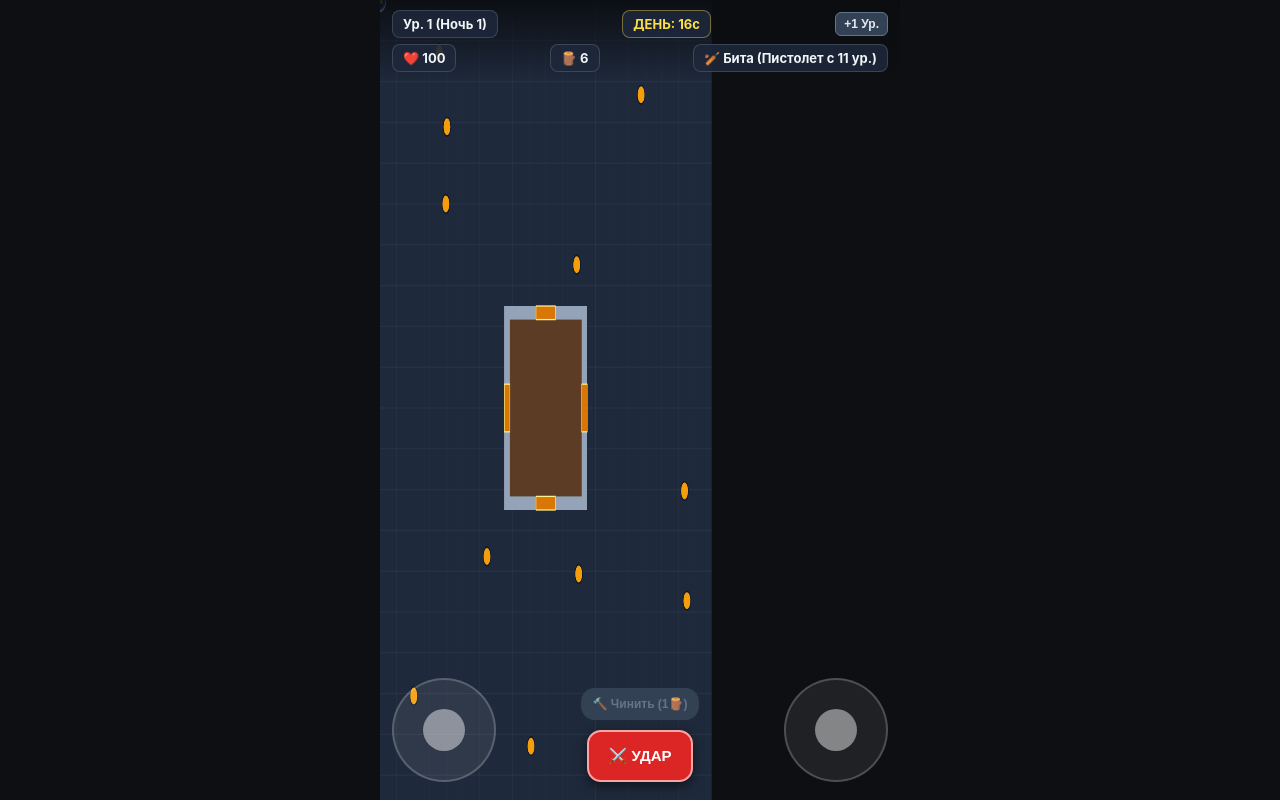
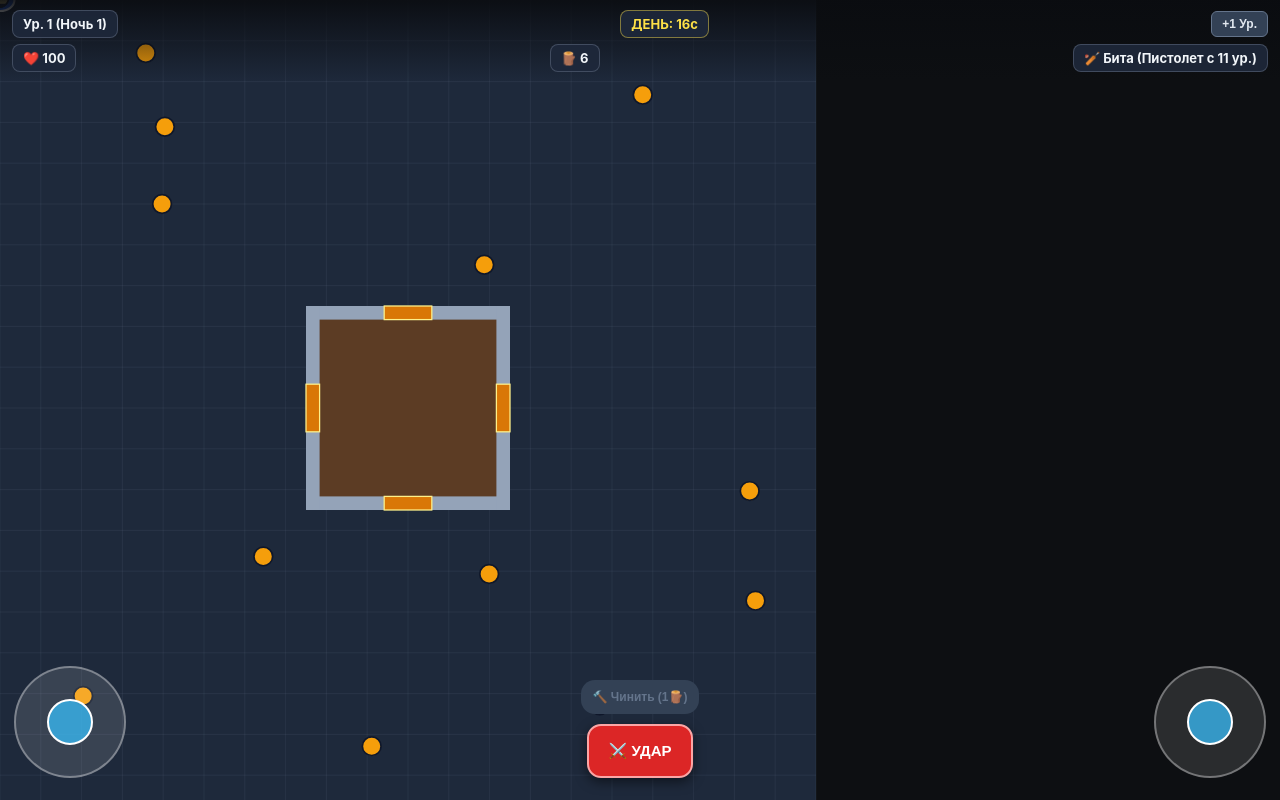
Before and after one commit to kanoatovferuz-ctrl/Igra, a plain HTML site: page index.html in a window 1280 px wide. Drawn offline with Linux system fonts and the light colour scheme.

Commit message:
Update style.css

```diff
--- a/style.css
+++ b/style.css
@@ -8,6 +8,8 @@
 }
 
 html, body {
+  position: fixed;
+  inset: 0;
   width: 100%;
   height: 100%;
   background: #0d0f12;
@@ -17,13 +19,20 @@ html, body {
 }
 
 #game-wrapper {
-  position: relative;
+  position: fixed;
+  inset: 0;
   width: 100%;
   height: 100%;
-  max-width: 520px;
-  margin: 0 auto;
-  display: flex;
-  flex-direction: column;
+  overflow: hidden;
+}
+
+#gameCanvas {
+  position: absolute;
+  inset: 0;
+  width: 100%;
+  height: 100%;
+  display: block;
+  z-index: 1;
 }
 
 #hud {
@@ -48,8 +57,8 @@ html, body {
 }
 
 .stat {
-  background: rgba(30, 41, 59, 0.85);
-  border: 1px solid rgba(148, 163, 184, 0.25);
+  background: rgba(30, 41, 59, 0.9);
+  border: 1px solid rgba(148, 163, 184, 0.3);
   padding: 5px 10px;
   border-radius: 8px;
   font-size: 13px;
@@ -58,7 +67,7 @@ html, body {
 
 .phase-day {
   color: #fde047;
-  border-color: rgba(253, 224, 71, 0.4);
+  border-color: rgba(253, 224, 71, 0.45);
 }
 
 .phase-night {
@@ -72,22 +81,16 @@ html, body {
   color: #e2e8f0;
   border: 1px solid #64748b;
   border-radius: 6px;
-  padding: 4px 8px;
+  padding: 5px 10px;
   font-size: 12px;
   font-weight: 600;
 }
 
-#gameCanvas {
-  width: 100%;
-  height: 100%;
-  display: block;
-}
-
 #controls {
   position: absolute;
-  bottom: 18px;
-  left: 12px;
-  right: 12px;
+  bottom: 22px;
+  left: 14px;
+  right: 14px;
   z-index: 10;
   display: flex;
   justify-content: space-between;
@@ -97,23 +100,25 @@ html, body {
 
 .joystick-zone {
   pointer-events: auto;
-  width: 104px;
-  height: 104px;
+  width: 112px;
+  height: 112px;
   border-radius: 50%;
-  background: rgba(255, 255, 255, 0.08);
-  border: 2px solid rgba(255, 255, 255, 0.2);
+  background: rgba(255, 255, 255, 0.12);
+  border: 2px solid rgba(255, 255, 255, 0.35);
   position: relative;
 }
 
 .joystick-knob {
-  width: 42px;
-  height: 42px;
+  width: 46px;
+  height: 46px;
   border-radius: 50%;
-  background: rgba(255, 255, 255, 0.45);
+  background: rgba(56, 189, 248, 0.75);
+  border: 2px solid #fff;
   position: absolute;
   top: 50%;
   left: 50%;
   transform: translate(-50%, -50%);
+  pointer-events: none;
 }
 
 .action-buttons {
@@ -130,7 +135,6 @@ html, body {
   font-weight: 800;
   color: #fff;
   box-shadow: 0 4px 12px rgba(0, 0, 0, 0.5);
-  transition: transform 0.08s;
 }
 
 .act-btn:active {
@@ -139,7 +143,7 @@ html, body {
 
 .act-btn.repair {
   background: #d97706;
-  padding: 9px 12px;
+  padding: 10px 12px;
   font-size: 12px;
 }
 
@@ -151,7 +155,7 @@ html, body {
 
 .act-btn.attack {
   background: #dc2626;
-  padding: 15px 20px;
+  padding: 16px 20px;
   font-size: 15px;
   border: 2px solid #fca5a5;
 }
@@ -175,7 +179,6 @@ html, body {
 #game-over h1 {
   color: #ef4444;
   font-size: 32px;
-  letter-spacing: 2px;
 }
 
 #btn-restart {
```
